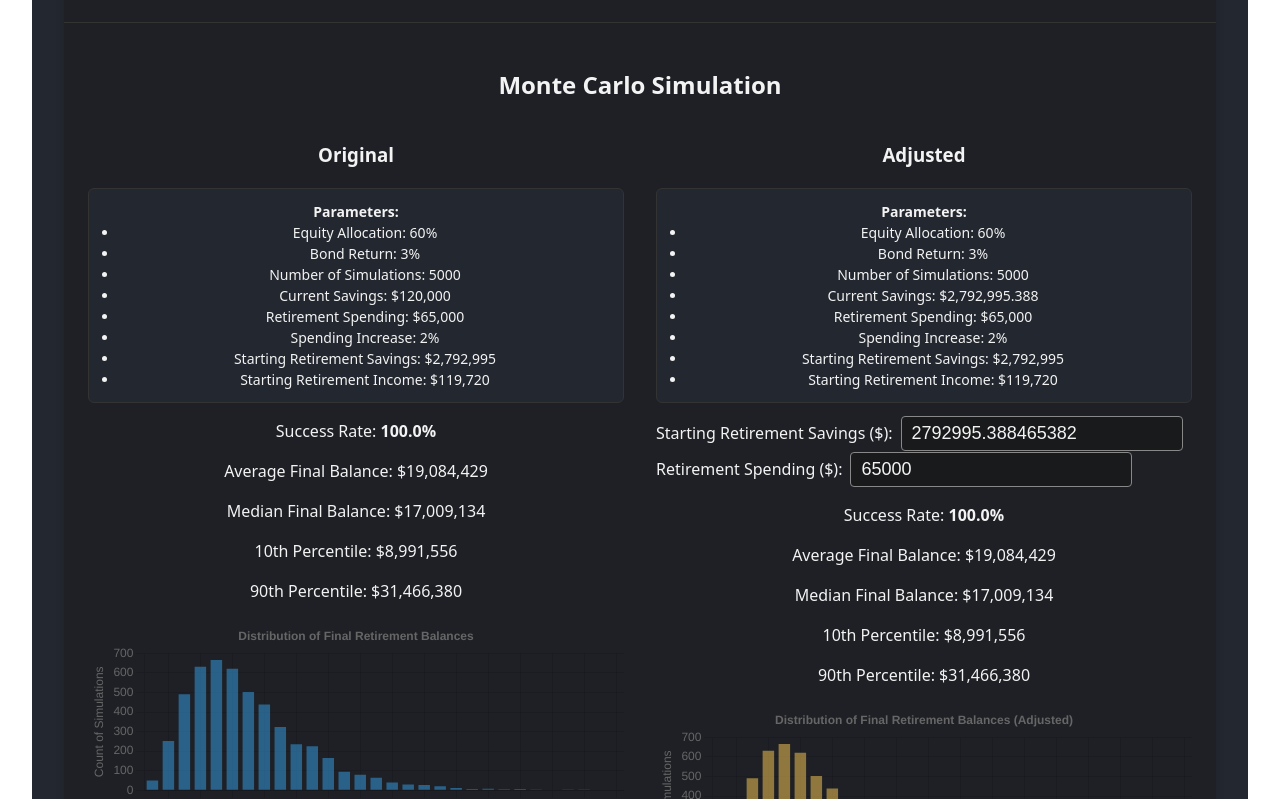
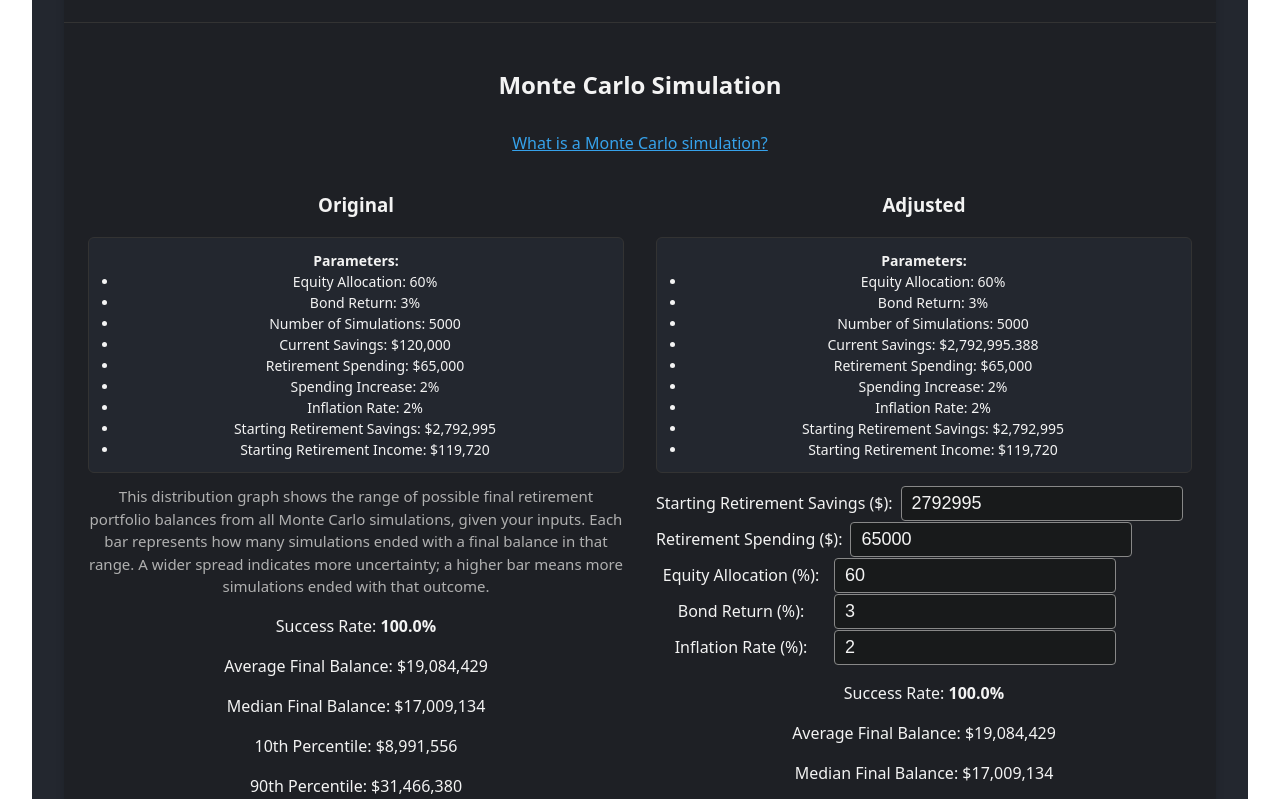
Before and after one commit to squalidfall/retirement-app, a React (Vite) app: page / in a window 1280 px wide. Shown: the part 1781-2580 px from the top of the page. Built offline with nearby package versions, Linux system fonts and the light colour scheme.

Commit message:
UI refinements.  Inflation on monte carlo spending

```diff
--- a/src/components/MonteCarlo.jsx
+++ b/src/components/MonteCarlo.jsx
@@ -14,7 +14,7 @@ import {
 ChartJS.register(CategoryScale, LinearScale, BarElement, Title, Tooltip, Legend);
 
 // Helper to bin final balances for histogram
-function getHistogramData(finalBalances, binCount = 30) {
+function getHistogramData(finalBalances, binCount = 60) {
   if (!finalBalances.length) return { bins: [], counts: [] };
   const min = Math.min(...finalBalances);
   const max = Math.max(...finalBalances);
@@ -34,6 +34,7 @@ export default function MonteCarlo({ inputs }) {
   // Comparison sliders
   const [adjSavings, setAdjSavings] = useState();
   const [adjSpending, setAdjSpending] = useState();
+  const [showDescription, setShowDescription] = useState(false);
 
   // Generate deterministic random returns for both original and adjusted
   const [randomReturns, setRandomReturns] = useState([]);
@@ -79,7 +80,8 @@ export default function MonteCarlo({ inputs }) {
       equityAllocation: inputs.equityAllocation,
       bondReturn: inputs.bondReturn,
       numSimulations: inputs.numSimulations,
-      randomReturns
+      randomReturns,
+      inflationRate: inputs.inflationRate // Pass inflation rate from user input
     });
     setResults({
       orig: sim,
@@ -96,20 +98,32 @@ export default function MonteCarlo({ inputs }) {
   }, [results, inputs?.retirementSpending]);
 
   // Adjusted simulation
+  const [adjEquity, setAdjEquity] = useState();
+  const [adjBond, setAdjBond] = useState();
+  const [adjInflation, setAdjInflation] = useState();
+
+  useEffect(() => {
+    if (!inputs) return;
+    setAdjEquity(inputs.equityAllocation);
+    setAdjBond(inputs.bondReturn);
+    setAdjInflation(inputs.inflationRate);
+  }, [inputs?.equityAllocation, inputs?.bondReturn, inputs?.inflationRate]);
+
   const adjusted = React.useMemo(() => {
-    if (!results || adjSavings == null || adjSpending == null || !randomReturns.length) return null;
+    if (!results || adjSavings == null || adjSpending == null || adjEquity == null || adjBond == null || adjInflation == null || !randomReturns.length) return null;
     return monteCarloSimulation({
       savingsAtRetirement: adjSavings,
       retirementYears: results.retirementYears,
       retirementSpending: adjSpending,
       totalRetirementIncome:
         (inputs.definedPension1 + inputs.definedPension2) + (adjSavings * 0.04),
-      equityAllocation: inputs.equityAllocation,
-      bondReturn: inputs.bondReturn,
+      equityAllocation: adjEquity,
+      bondReturn: adjBond,
       numSimulations: inputs.numSimulations,
-      randomReturns
+      randomReturns,
+      inflationRate: adjInflation
     });
-  }, [results, adjSavings, adjSpending, inputs, randomReturns]);
+  }, [results, adjSavings, adjSpending, adjEquity, adjBond, adjInflation, inputs, randomReturns]);
 
   if (!inputs || !results) return null;
 
@@ -118,7 +132,10 @@ export default function MonteCarlo({ inputs }) {
   const origHist = getHistogramData(orig.finalBalances);
   const adjHist = adjusted ? getHistogramData(adjusted.finalBalances) : null;
   const origData = {
-    labels: origHist.bins.map(x => `$${Math.round(x).toLocaleString()}`),
+    labels: origHist.bins.map(x => {
+      const rounded = Math.round(x / 1000) * 1000;
+      return `$${rounded.toLocaleString()}`;
+    }),
     datasets: [
       {
         label: 'Simulation Count',
@@ -128,7 +145,10 @@ export default function MonteCarlo({ inputs }) {
     ],
   };
   const adjData = adjHist && {
-    labels: adjHist.bins.map(x => `$${Math.round(x).toLocaleString()}`),
+    labels: adjHist.bins.map(x => {
+      const rounded = Math.round(x / 1000) * 1000;
+      return `$${rounded.toLocaleString()}`;
+    }),
     datasets: [
       {
         label: 'Simulation Count',
@@ -141,6 +161,42 @@ export default function MonteCarlo({ inputs }) {
   return (
     <section className="monte-carlo">
       <h2>Monte Carlo Simulation</h2>
+      <button
+        onClick={() => setShowDescription(v => !v)}
+        style={{
+          background: 'none',
+          border: 'none',
+          color: '#36A2EB',
+          fontSize: 16,
+          cursor: 'pointer',
+          marginBottom: 8,
+          textDecoration: 'underline',
+        }}
+        aria-expanded={showDescription}
+      >
+        {showDescription ? 'Hide' : 'What is a Monte Carlo simulation?'}
+      </button>
+      {showDescription && (
+        <div style={{ background: '#23272f', color: '#e0e0e0', borderRadius: 6, padding: 16, marginBottom: 16, fontSize: 15, maxWidth: 700 }}>
+          <strong>Monte Carlo Simulation</strong> is a method for estimating the probability of different outcomes by running many simulations using random variables. In retirement planning, it helps you understand the range of possible future portfolio values by simulating thousands of possible market scenarios.<br /><br />
+          <strong>How this calculator works:</strong><br />
+          - For each simulation, we start with your projected retirement savings.<br />
+          - Each year, a random investment return (based on historical stock market data) is applied to your portfolio, weighted by your chosen equity and bond allocation.<br />
+          - Your specified retirement spending (increased annually by your chosen inflation rate) is subtracted, and any fixed retirement income (like pensions) is added.<br />
+          - This process repeats for each year of retirement, and the simulation tracks whether your savings last until your life expectancy.<br /><br />
+          <strong>Parameters used in this simulation:</strong>
+          <ul style={{ margin: '8px 0 0 18px', padding: 0 }}>
+            <li><strong>Equity Allocation (%):</strong> Portion of your portfolio in stocks.</li>
+            <li><strong>Bond Return (%):</strong> Expected annual return for bonds.</li>
+            <li><strong>Expected Investment Return (%):</strong> Used for pre-retirement growth projections.</li>
+            <li><strong>Inflation Rate (%):</strong> Annual increase applied to retirement spending.</li>
+            <li><strong>Retirement Spending ($):</strong> Your annual spending in retirement.</li>
+            <li><strong>Retirement Income ($):</strong> Annual income from pensions and investments.</li>
+            <li><strong>Number of Simulations:</strong> How many scenarios are run to estimate the probability of success.</li>
+            <li><strong>Life Expectancy:</strong> Number of years the simulation runs after retirement.</li>
+          </ul>
+        </div>
+      )}
       <div style={{ display: 'flex', gap: 32, flexWrap: 'wrap' }}>
         <div style={{ flex: 1, minWidth: 320 }}>
           <h3>Original</h3>
@@ -153,9 +209,13 @@ export default function MonteCarlo({ inputs }) {
               <li>Current Savings: ${inputs.currentSavings.toLocaleString()}</li>
               <li>Retirement Spending: ${inputs.retirementSpending.toLocaleString()}</li>
               <li>Spending Increase: {inputs.spendingIncrease}%</li>
+              <li>Inflation Rate: {inputs.inflationRate}%</li>
               <li>Starting Retirement Savings: ${results.savingsAtRetirement.toLocaleString(undefined, { maximumFractionDigits: 0 })}</li>
               <li>Starting Retirement Income: ${(results.totalRetirementIncome).toLocaleString(undefined, { maximumFractionDigits: 0 })}</li>
             </ul>
+          </div>
+          <div style={{ fontSize: 15, marginBottom: 10, color: '#b0b0b0' }}>
+            This distribution graph shows the range of possible final retirement portfolio balances from all Monte Carlo simulations, given your inputs. Each bar represents how many simulations ended with a final balance in that range. A wider spread indicates more uncertainty; a higher bar means more simulations ended with that outcome.
           </div>
           <p>Success Rate: <strong>{orig.successRate.toFixed(1)}%</strong></p>
           <p>Average Final Balance: ${
@@ -193,17 +253,30 @@ export default function MonteCarlo({ inputs }) {
               <li>Current Savings: ${adjSavings?.toLocaleString()}</li>
               <li>Retirement Spending: ${adjSpending?.toLocaleString()}</li>
               <li>Spending Increase: {inputs.spendingIncrease}%</li>
+              <li>Inflation Rate: {inputs.inflationRate}%</li>
               <li>Starting Retirement Savings: ${results.savingsAtRetirement.toLocaleString(undefined, { maximumFractionDigits: 0 })}</li>
               <li>Starting Retirement Income: ${(results.totalRetirementIncome).toLocaleString(undefined, { maximumFractionDigits: 0 })}</li>
             </ul>
           </div>
           <label style={{ display: 'flex', alignItems: 'center', gap: 8, minHeight: 36 }}>
             <span style={{ minWidth: 170, display: 'inline-block' }}>Starting Retirement Savings ($):</span>
-            <input type="number" min={0} max={2000000} step={5000} value={adjSavings ?? ''} onChange={e => setAdjSavings(Number(e.target.value))} style={{ width: '100%', minWidth: 120, maxWidth: 260, fontSize: 18, padding: '6px 10px', borderRadius: 4, border: '1px solid #888', background: '#181a1b', color: '#f3f3f3' }} />
+            <input type="number" min={0} max={2000000} step={1000} value={adjSavings != null ? Math.round(adjSavings) : ''} onChange={e => setAdjSavings(Number(e.target.value))} style={{ width: '100%', minWidth: 120, maxWidth: 260, fontSize: 18, padding: '6px 10px', borderRadius: 4, border: '1px solid #888', background: '#181a1b', color: '#f3f3f3' }} />
           </label>
           <label style={{ display: 'flex', alignItems: 'center', gap: 8, minHeight: 36 }}>
             <span style={{ minWidth: 170, display: 'inline-block' }}>Retirement Spending ($):</span>
             <input type="number" min={0} max={150000} step={1000} value={adjSpending ?? ''} onChange={e => setAdjSpending(Number(e.target.value))} style={{ width: '100%', minWidth: 120, maxWidth: 260, fontSize: 18, padding: '6px 10px', borderRadius: 4, border: '1px solid #888', background: '#181a1b', color: '#f3f3f3' }} />
+          </label>
+          <label style={{ display: 'flex', alignItems: 'center', gap: 8, minHeight: 36 }}>
+            <span style={{ minWidth: 170, display: 'inline-block' }}>Equity Allocation (%):</span>
+            <input type="number" min={0} max={100} step={5} value={adjEquity ?? ''} onChange={e => setAdjEquity(Number(e.target.value))} style={{ width: '100%', minWidth: 120, maxWidth: 260, fontSize: 18, padding: '6px 10px', borderRadius: 4, border: '1px solid #888', background: '#181a1b', color: '#f3f3f3' }} />
+          </label>
+          <label style={{ display: 'flex', alignItems: 'center', gap: 8, minHeight: 36 }}>
+            <span style={{ minWidth: 170, display: 'inline-block' }}>Bond Return (%):</span>
+            <input type="number" min={0} max={10} step={0.1} value={adjBond ?? ''} onChange={e => setAdjBond(Number(e.target.value))} style={{ width: '100%', minWidth: 120, maxWidth: 260, fontSize: 18, padding: '6px 10px', borderRadius: 4, border: '1px solid #888', background: '#181a1b', color: '#f3f3f3' }} />
+          </label>
+          <label style={{ display: 'flex', alignItems: 'center', gap: 8, minHeight: 36 }}>
+            <span style={{ minWidth: 170, display: 'inline-block' }}>Inflation Rate (%):</span>
+            <input type="number" min={0} max={5} step={0.1} value={adjInflation ?? ''} onChange={e => setAdjInflation(Number(e.target.value))} style={{ width: '100%', minWidth: 120, maxWidth: 260, fontSize: 18, padding: '6px 10px', borderRadius: 4, border: '1px solid #888', background: '#181a1b', color: '#f3f3f3' }} />
           </label>
           {adjusted && <>
             <p>Success Rate: <strong>{adjusted.successRate.toFixed(1)}%</strong></p>
--- a/src/components/Sidebar.jsx
+++ b/src/components/Sidebar.jsx
@@ -74,7 +74,7 @@ export default function Sidebar({ onChange }) {
             </label>
             <label style={{ display: 'flex', alignItems: 'center', gap: 8, minHeight: 36 }}>
               <span style={{ minWidth: 170, display: 'inline-block' }}>Current Annual Income ($):</span>
-              <input type="number" min={0} value={currentIncome1} onChange={e => setCurrentIncome1(Number(e.target.value))} style={{ width: '100%', minWidth: 120, maxWidth: 260, fontSize: 18, padding: '6px 10px', borderRadius: 4, border: '1px solid #888', background: '#181a1b', color: '#f3f3f3' }} />
+              <input type="number" min={0} step={1000} value={currentIncome1} onChange={e => setCurrentIncome1(Number(e.target.value))} style={{ width: '100%', minWidth: 120, maxWidth: 260, fontSize: 18, padding: '6px 10px', borderRadius: 4, border: '1px solid #888', background: '#181a1b', color: '#f3f3f3' }} />
             </label>
             <label style={{ display: 'flex', alignItems: 'center', gap: 8, minHeight: 36 }}>
               <span style={{ minWidth: 170, display: 'inline-block' }}>Defined Pension (Annual):</span>
@@ -99,7 +99,7 @@ export default function Sidebar({ onChange }) {
             </label>
             <label style={{ display: 'flex', alignItems: 'center', gap: 8, minHeight: 36 }}>
               <span style={{ minWidth: 170, display: 'inline-block' }}>Current Annual Income ($):</span>
-              <input type="number" min={0} value={currentIncome2} onChange={e => setCurrentIncome2(Number(e.target.value))} style={{ width: '100%', minWidth: 120, maxWidth: 260, fontSize: 18, padding: '6px 10px', borderRadius: 4, border: '1px solid #888', background: '#181a1b', color: '#f3f3f3' }} />
+              <input type="number" min={0} step={1000} value={currentIncome2} onChange={e => setCurrentIncome2(Number(e.target.value))} style={{ width: '100%', minWidth: 120, maxWidth: 260, fontSize: 18, padding: '6px 10px', borderRadius: 4, border: '1px solid #888', background: '#181a1b', color: '#f3f3f3' }} />
             </label>
             <label style={{ display: 'flex', alignItems: 'center', gap: 8, minHeight: 36 }}>
               <span style={{ minWidth: 170, display: 'inline-block' }}>Defined Pension (Annual):</span>
@@ -120,22 +120,22 @@ export default function Sidebar({ onChange }) {
         </label>
         <label style={{ display: 'flex', alignItems: 'center', gap: 8, justifyContent: 'space-between' }}>
           Current Combined Retirement Savings ($):
-          <input type="number" min={0} value={currentSavings} onChange={e => setCurrentSavings(Number(e.target.value))} style={{ width: 180, minWidth: 180, maxWidth: 180, fontSize: 18, padding: '6px 10px', borderRadius: 4, border: '1px solid #888', background: '#181a1b', color: '#f3f3f3', textAlign: 'right' }} />
+          <input type="number" min={0} step={1000} value={currentSavings} onChange={e => setCurrentSavings(Number(e.target.value))} style={{ width: 180, minWidth: 180, maxWidth: 180, fontSize: 18, padding: '6px 10px', borderRadius: 4, border: '1px solid #888', background: '#181a1b', color: '#f3f3f3', textAlign: 'right' }} />
         </label>
         <label style={{ display: 'flex', alignItems: 'center', gap: 8, justifyContent: 'space-between' }}>
           Annual Combined Contribution ($):
-          <input type="number" min={0} value={annualContribution} onChange={e => setAnnualContribution(Number(e.target.value))} style={{ width: 180, minWidth: 180, maxWidth: 180, fontSize: 18, padding: '6px 10px', borderRadius: 4, border: '1px solid #888', background: '#181a1b', color: '#f3f3f3', textAlign: 'right' }} />
+          <input type="number" min={0} step={1000} value={annualContribution} onChange={e => setAnnualContribution(Number(e.target.value))} style={{ width: 180, minWidth: 180, maxWidth: 180, fontSize: 18, padding: '6px 10px', borderRadius: 4, border: '1px solid #888', background: '#181a1b', color: '#f3f3f3', textAlign: 'right' }} />
         </label>
       </div>
       <div style={{ display: 'flex', flexDirection: 'column', gap: 8 }}>
         <h3>Spending Information</h3>
         <label style={{ display: 'flex', alignItems: 'center', gap: 8, justifyContent: 'space-between' }}>
           Current Annual Spending ($):
-          <input type="number" min={0} value={preRetirementSpending} onChange={e => setPreRetirementSpending(Number(e.target.value))} style={{ width: 180, minWidth: 180, maxWidth: 180, fontSize: 18, padding: '6px 10px', borderRadius: 4, border: '1px solid #888', background: '#181a1b', color: '#f3f3f3', textAlign: 'right' }} />
+          <input type="number" min={0} step={1000} value={preRetirementSpending} onChange={e => setPreRetirementSpending(Number(e.target.value))} style={{ width: 180, minWidth: 180, maxWidth: 180, fontSize: 18, padding: '6px 10px', borderRadius: 4, border: '1px solid #888', background: '#181a1b', color: '#f3f3f3', textAlign: 'right' }} />
         </label>
         <label style={{ display: 'flex', alignItems: 'center', gap: 8, justifyContent: 'space-between' }}>
           Expected Annual Retirement Spending ($):
-          <input type="number" min={0} value={retirementSpending} onChange={e => setRetirementSpending(Number(e.target.value))} style={{ width: 180, minWidth: 180, maxWidth: 180, fontSize: 18, padding: '6px 10px', borderRadius: 4, border: '1px solid #888', background: '#181a1b', color: '#f3f3f3', textAlign: 'right' }} />
+          <input type="number" min={0} step={1000} value={retirementSpending} onChange={e => setRetirementSpending(Number(e.target.value))} style={{ width: 180, minWidth: 180, maxWidth: 180, fontSize: 18, padding: '6px 10px', borderRadius: 4, border: '1px solid #888', background: '#181a1b', color: '#f3f3f3', textAlign: 'right' }} />
         </label>
         <label style={{ display: 'flex', alignItems: 'center', gap: 8, justifyContent: 'space-between' }}>
           Annual Spending Increase (%):
```
Also changed, not shown: src/utils/calculations.js (+6 -3 lines).
